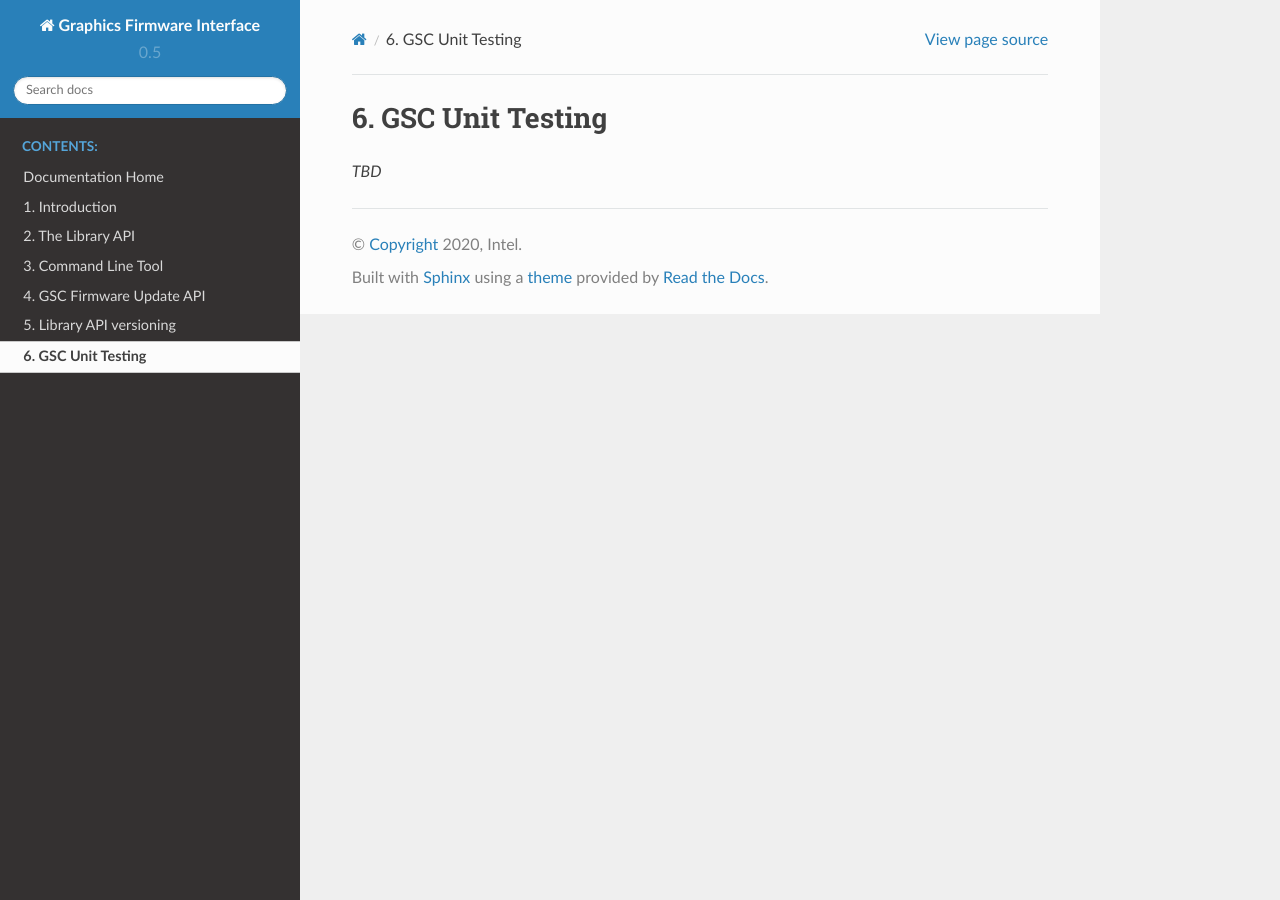
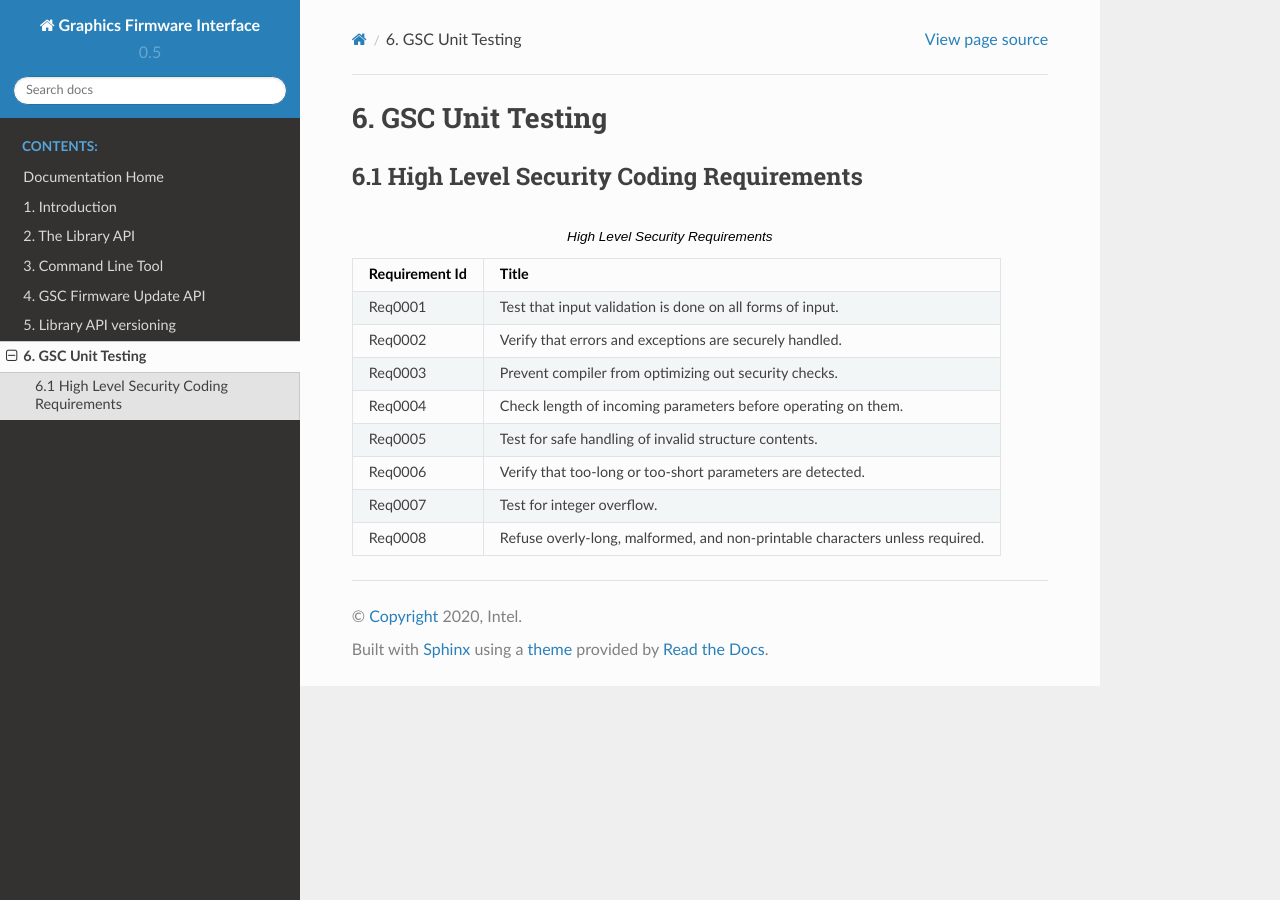
Before and after one commit to intel/igsc, a Sphinx documentation site: the page built from doc/ut.rst, in a window 1280 px wide. Built offline with Sphinx 7.4.7 and the Read the Docs theme 2.0.0, drawn with Linux system fonts in a browser that asks for light colours; formulas are drawn with MathJax 3.

Commit message:
igsc: tests: add high level requirements
Add high level security requirements.

Signed-off-by: Tomas Winkler <tomas.winkler@intel.com>

```diff
--- a/doc/ut.rst
+++ b/doc/ut.rst
@@ -1,4 +1,18 @@
 6. GSC Unit Testing
 -------------------
 
-*TBD*
+
+6.1 High Level Security Coding Requirements
+~~~~~~~~~~~~~~~~~~~~~~~~~~~~~~~~~~~~~~~~~~~~~
+
+.. csv-table:: High Level Security Requirements
+   :header: "Requirement Id", "Title"
+
+    Req0001, "Test that input validation is done on all forms of input."
+    Req0002, "Verify that errors and exceptions are securely handled."
+    Req0003, "Prevent compiler from optimizing out security checks."
+    Req0004, "Check length of incoming parameters before operating on them."
+    Req0005, "Test for safe handling of invalid structure contents."
+    Req0006, "Verify that too-long or too-short parameters are detected."
+    Req0007, "Test for integer overflow."
+    Req0008, "Refuse overly-long, malformed, and non-printable characters unless required."
```
